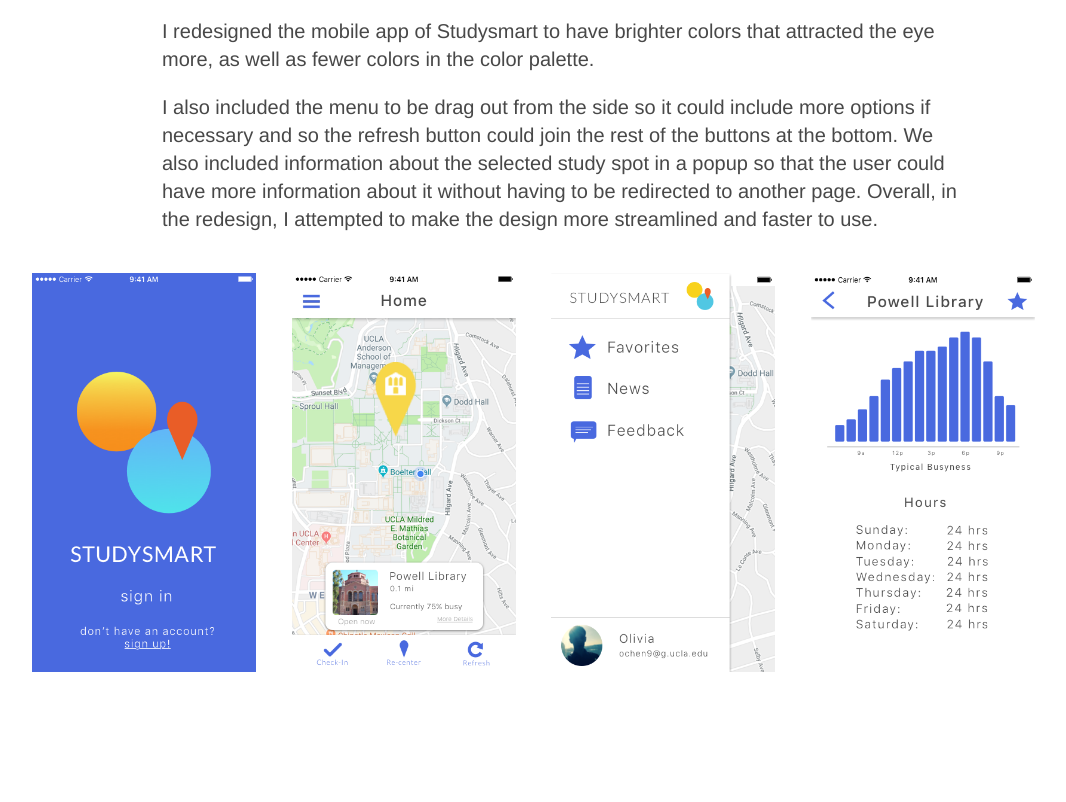
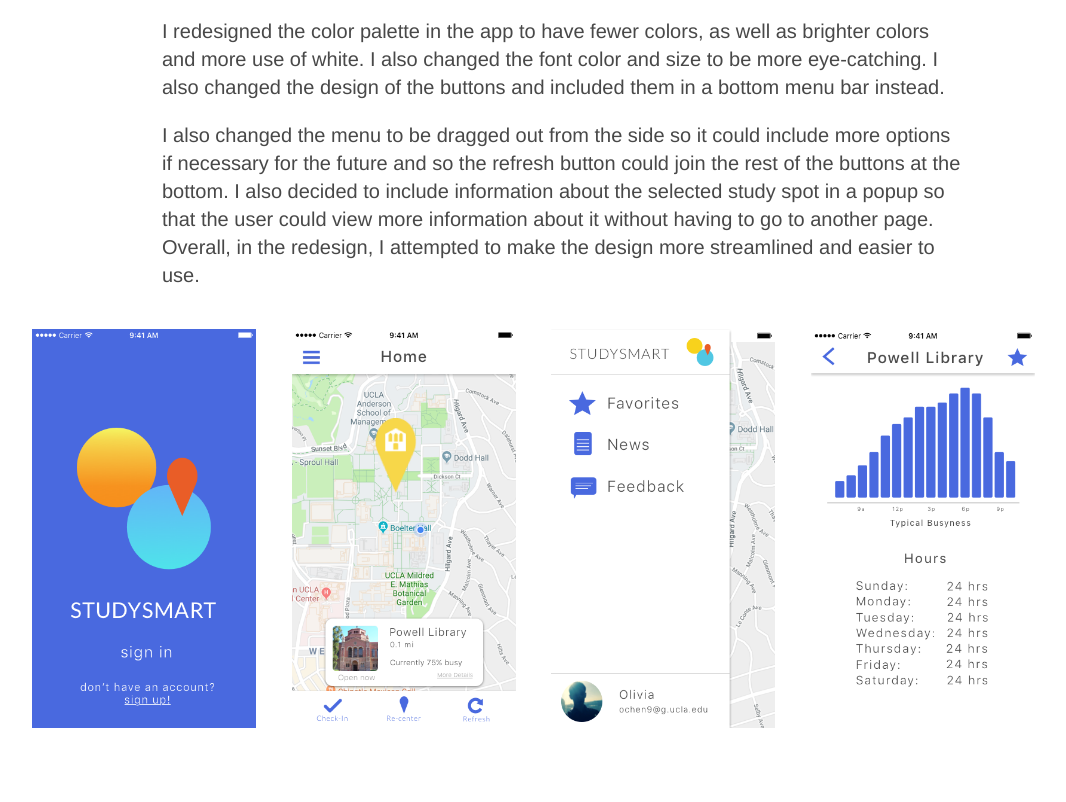
Before and after one commit to ochen9/portfolio, a plain HTML site: page project3.html in a window 1280 px wide. Shown: the part 1444-2246 px from the top of the page, without its empty margins (78-1144 px from the left). Drawn offline with Linux system fonts and the light colour scheme.

Commit message:
some more updates

```diff
--- a/project3.html
+++ b/project3.html
@@ -35,8 +35,8 @@
 
 		<div class="textcontainer">
 			<h2>Redesign</h2>
-			<p>I redesigned the mobile app of Studysmart to have brighter colors that attracted the eye more, as well as fewer colors in the color palette. </p>
-			<p>I also included the menu to be drag out from the side so it could include more options if necessary and so the refresh button could join the rest of the buttons at the bottom. We also included information about the selected study spot in a popup so that the user could have more information about it without having to be redirected to another page. Overall, in the redesign, I attempted to make the design more streamlined and faster to use. </p>
+			<p>I redesigned the color palette in the app to have fewer colors, as well as brighter colors and more use of white. I also changed the font color and size to be more eye-catching. I also changed the design of the buttons and included them in a bottom menu bar instead.</p>
+			<p>I also changed the menu to be dragged out from the side so it could include more options if necessary for the future and so the refresh button could join the rest of the buttons at the bottom. I also decided to include information about the selected study spot in a popup so that the user could view more information about it without having to go to another page. Overall, in the redesign, I attempted to make the design more streamlined and easier to use. </p>
 		</div>
 
 
```
Also changed, not shown: project1.html (+7 -0 lines), project2.html (+3 -3 lines).
